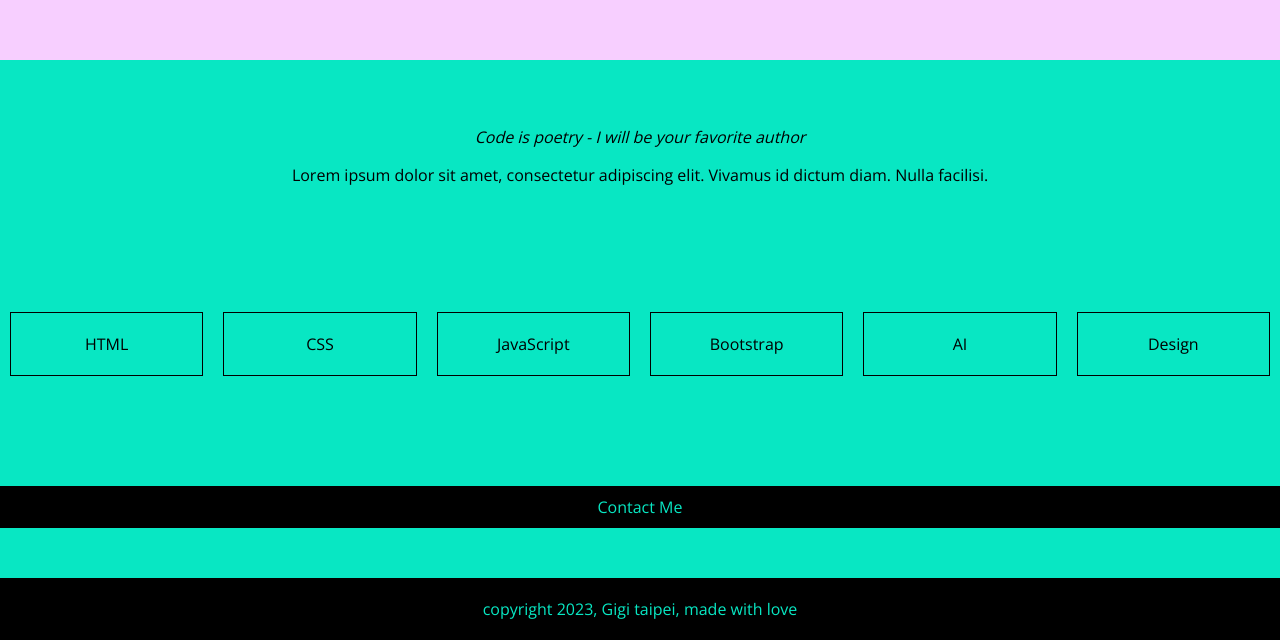
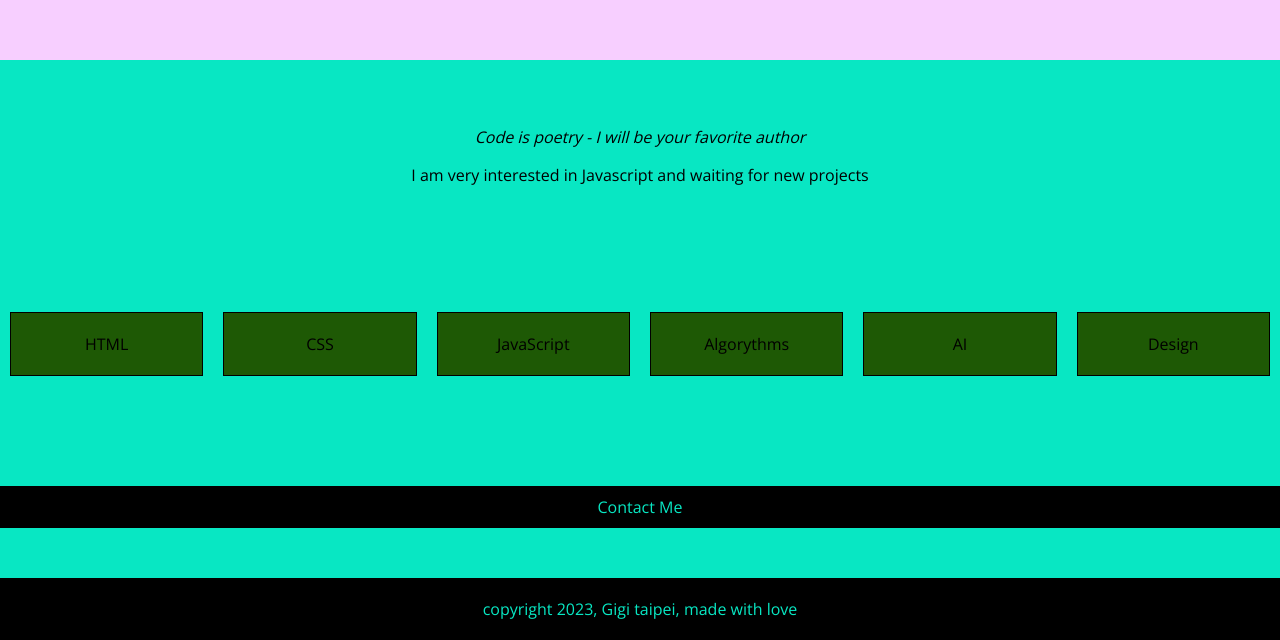
Before and after one commit to Bananepop/portfolio, a plain HTML site: page index.html in a window 1280 px wide. Shown: the part 740-1380 px from the top of the page. Drawn offline with nearby package versions, Linux system fonts and the light colour scheme; a script that the page names is missing.

Commit message:
wording, change color

```diff
--- a/index.html
+++ b/index.html
@@ -30,7 +30,7 @@
             Code is poetry - I will be your favorite author
         </blockquote>
         <p>
-            Lorem ipsum dolor sit amet, consectetur adipiscing elit. Vivamus id dictum diam. Nulla facilisi.
+            I am very interested in Javascript and waiting for new projects
         </p>
     </section>
 
@@ -39,7 +39,7 @@
         <div class="skill">HTML</div>
         <div class="skill">CSS</div>
         <div class="skill">JavaScript</div>
-        <div class="skill">Bootstrap</div>
+        <div class="skill">Algorythms</div>
         <div class="skill">AI</div>
         <div class="skill">Design</div>
     </section>
--- a/styles.css
+++ b/styles.css
@@ -75,7 +75,7 @@ blockquote {
     margin: 10px;
     padding: 20px;
     border: 1px solid #000000;
-    background-color: #08e7c3;
+    background-color: #1e5905;
     color: #000000;
 }
 
```
